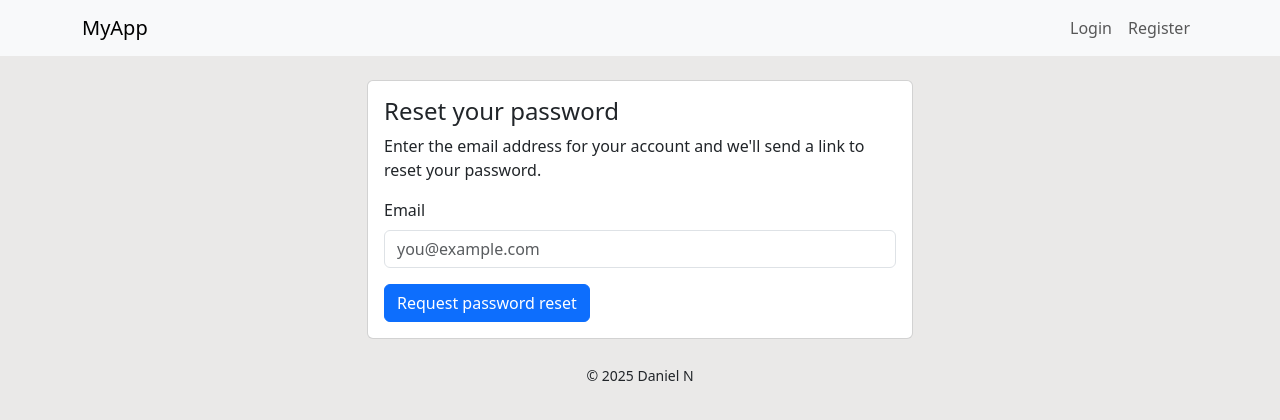
After one commit to danieldan0/flask_password, a Flask app: page /reset-password in a window 1280 px wide. The commit adds this page. Shown: the top 420 px of the page. Run offline with Flask 3, Linux system fonts and the light colour scheme; some libraries are stand-ins or nearby versions.

Commit message:
Added password recovery

```diff
--- a/app.py
+++ b/app.py
@@ -7,7 +7,7 @@ from flask_mail import Message
 from models import User
 from forms import RegisterForm, LoginForm
 import bcrypt
-from util.tokens import generate_confirmation_token, confirm_token
+from util.tokens import generate_confirmation_token, confirm_token, generate_reset_token, confirm_reset_token
 from util.auth_logging import init_auth_logger, log_login_attempt
 from util.twofa import generate_secret, get_provisioning_uri, verify_totp
 import urllib.parse
@@ -263,6 +263,54 @@ def oauth_callback(provider):
     log_login_attempt('success_oauth', email)
     return redirect(url_for('profile'))
 
+
+@app.route('/reset-password', methods=['GET', 'POST'])
+def reset_password_request():
+    from forms import ResetRequestForm
+    form = ResetRequestForm()
+    if form.validate_on_submit():
+        email = form.email.data
+        user = User.query.filter_by(email=email).first()
+        if user:
+            token = generate_reset_token(user.email)
+            reset_url = url_for('reset_password', token=token, _external=True)
+            try:
+                msg = Message(subject="Password reset",
+                              recipients=[user.email],
+                              html=render_template('email/reset_password.html', reset_url=reset_url, user=user),
+                              body=render_template('email/reset_password.txt', reset_url=reset_url, user=user))
+                mail.send(msg)
+            except Exception:
+                pass
+        flash('If that email is registered, you will receive a password reset link shortly.', 'info')
+        return redirect(url_for('login'))
+    return render_template('password_reset_request.html', form=form)
+
+
+@app.route('/reset-password/<token>', methods=['GET', 'POST'])
+def reset_password(token):
+    from forms import ResetPasswordForm
+    email = confirm_reset_token(token, expiration=3600)
+    if not email:
+        flash('The password reset link is invalid or has expired.', 'danger')
+        return redirect(url_for('reset_password_request'))
+    user = User.query.filter_by(email=email).first()
+    if not user:
+        flash('Account not found.', 'danger')
+        return redirect(url_for('register'))
+
+    form = ResetPasswordForm()
+    if form.validate_on_submit():
+        pw = (form.password.data or '')
+        hashed = bcrypt.hashpw(pw.encode('utf-8'), bcrypt.gensalt()).decode('utf-8')
+        user.password_hash = hashed
+        db.session.add(user)
+        db.session.commit()
+        flash('Your password has been reset. You can now log in.', 'success')
+        return redirect(url_for('login'))
+
+    return render_template('password_reset.html', form=form)
+
 @app.route('/activate/<token>')
 def activate(token):
     email = confirm_token(token, expiration=60 * 60 * 24)
--- a/forms.py
+++ b/forms.py
@@ -3,6 +3,19 @@ from wtforms import StringField, PasswordField
 from wtforms.validators import DataRequired, Email
 from flask_wtf.recaptcha import RecaptchaField
 from util.security import validate_strong_password
+
+from wtforms import SubmitField
+
+
+class ResetRequestForm(FlaskForm):
+    email = StringField("Email", validators=[Email(), DataRequired()])
+    submit = SubmitField('Request password reset')
+
+
+class ResetPasswordForm(FlaskForm):
+    password = PasswordField("New password", validators=[DataRequired(), validate_strong_password])
+    confirm_password = PasswordField("Confirm password", validators=[DataRequired()])
+    submit = SubmitField('Reset password')
 
 class RegisterForm(FlaskForm):
     email = StringField("Email", validators=[Email()])
--- a/templates/login.html
+++ b/templates/login.html
@@ -27,7 +27,7 @@
     </form>
 
     <p class="mt-3 text-center">
-        <a href="{{ url_for('register') }}">Create an account</a> ·
+        <a href="{{ url_for('register') }}">Create an account</a> · <a href="{{ url_for('reset_password_request') }}">Forgot password?</a>
     </p>
 </div>
 {% endblock %}
--- /dev/null
+++ b/templates/password_reset_request.html
@@ -0,0 +1,24 @@
+{% extends "base.html" %}
+{% block title %}Reset Password{% endblock %}
+
+{% block content %}
+<div class="card">
+  <div class="card-body">
+    <h4 class="card-title">Reset your password</h4>
+    <p>Enter the email address for your account and we'll send a link to reset your password.</p>
+
+    <form method="post">
+      {{ form.hidden_tag() }}
+      <div class="mb-3">
+        {{ form.email.label(class="form-label") }}
+        {{ form.email(class="form-control", placeholder="you@example.com") }}
+        {% if form.email.errors %}
+          <div class="text-danger small">{{ form.email.errors[0] }}</div>
+        {% endif %}
+      </div>
+
+      <button class="btn btn-primary">{{ form.submit.label.text }}</button>
+    </form>
+  </div>
+</div>
+{% endblock %}
```
Also changed, not shown: templates/email/reset_password.html (added, +9 -0 lines), templates/email/reset_password.txt (added, +7 -0 lines), templates/password_reset.html (added, +32 -0 lines), util/tokens.py (+24 -2 lines).
